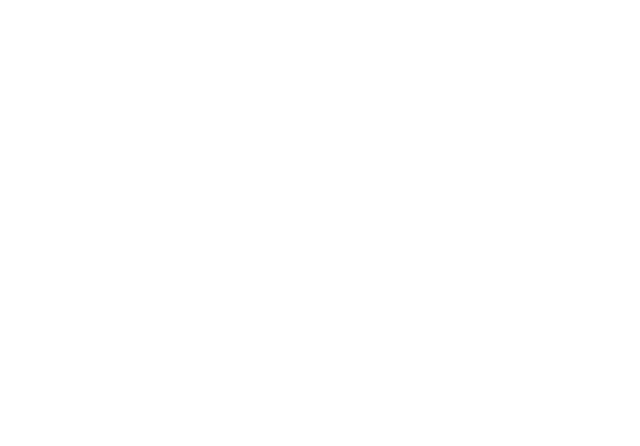
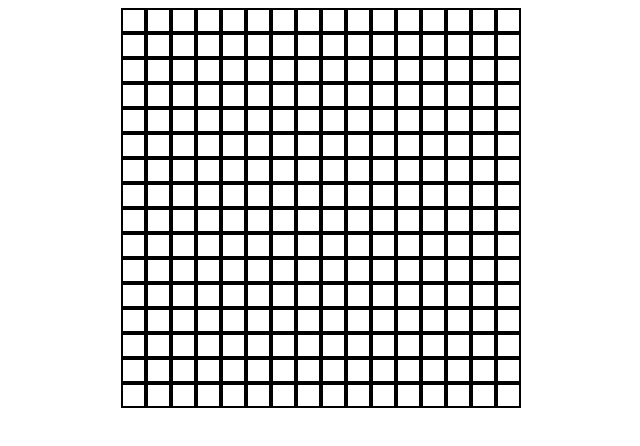
Before and after one commit to ChristoferLv/top-etch-a-sketch, a plain HTML site: page index.html in a window 1280 px wide. Shown: the whole page, without its empty margins (319-959 px from the left). Drawn offline with Linux system fonts and the light colour scheme.

Commit message:
Faz um grid inicial funcional

```diff
--- a/index.html
+++ b/index.html
@@ -4,12 +4,13 @@
 <head>
     <meta charset="UTF-8">
     <meta name="viewport" content="width=device-width, initial-scale=1.0">
-    <title>Document</title>
+    <title>Etch-a-Sketch</title>
     <link rel="stylesheet" href="style.css">
 </head>
 
-<body>
-
+<body">
+    <div class="container" id="base">
+    </div>
 
     <script src="script.js"></script>
 </body>
--- a/script.js
+++ b/script.js
@@ -0,0 +1,21 @@
+console.log("IMPORTED");
+
+const baseDiv = document.getElementById("base");
+baseDiv.addEventListener("mouseover", mouseHandler);
+baseDiv.addEventListener("mousedown", mouseHandler);
+
+for (let i = 0; i < 256; i++) {
+    const square = document.createElement("div");
+    square.classList.add("square");
+    square.id = i;
+    baseDiv.append(square);
+}
+
+/**
+ *
+ * @param {MouseEvent} e
+ */
+function mouseHandler(e) {
+    if (e.buttons == 1)
+        e.target.style.backgroundColor = "#0f0f0f";
+}
--- a/style.css
+++ b/style.css
@@ -0,0 +1,20 @@
+body{
+    user-select: none;
+}
+
+.square {
+    width: 25px;
+    height: 25px;
+    border: 2px solid #000000;
+    box-sizing: border-box;
+}
+
+.container{
+    display: flex;
+    justify-content: center;
+    align-items: center;
+    width: 400px;
+    flex-wrap: wrap;
+    flex-grow: 0;
+    margin: 0 auto;
+}
```
